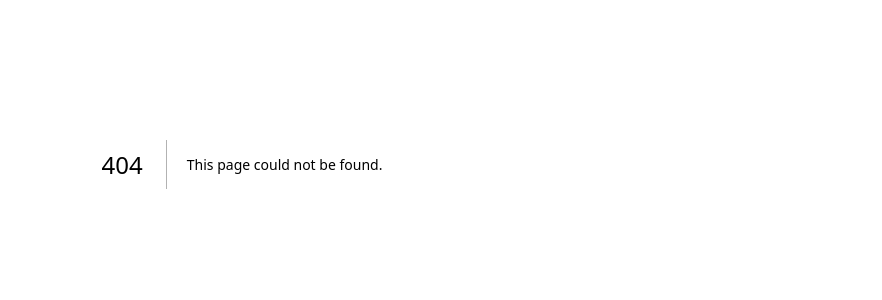
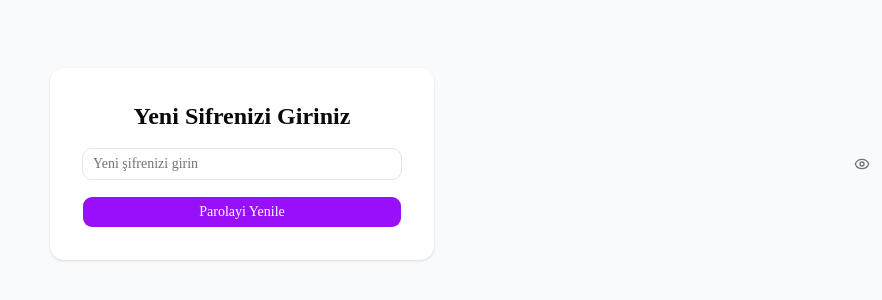
Before and after one commit to zeynepoykuerdem/dershane_ai, a Next.js app: page /auth/reset-password in a window 1280 px wide. Before the commit this address had no page. Shown: the part 236-536 px from the top of the page, without its empty margins (398-1280 px from the left). Built offline with nearby package versions, Linux system fonts and the light colour scheme; no server answers.

Commit message:
feat: forgot password

```diff
--- /dev/null
+++ b/src/app/auth/forgot-password/page.tsx
@@ -0,0 +1,64 @@
+/**
+ *  email gir-> supabase e link göndericek
+ * react component lazim-> next.js bunu render edemez
+ * Form ve input yok
+ */
+"use client";
+import { useState } from "react";
+import { MailCheck } from "lucide-react";
+import { Input } from "@/components/ui/input";
+import { supabase } from "@/lib/supabase/client";
+import { Button } from "@/components/ui/button";
+export default function ForgotPassword() {
+  const [email, setEmail] = useState("");
+  const [error, setError] = useState<string | null>(null);
+  const [success,setSuccess]=useState(false);
+
+  async function handleForgotPassword(e: React.FormEvent<HTMLFormElement>) {
+    e.preventDefault();
+    const { error } = await supabase.auth.resetPasswordForEmail(email, {
+      redirectTo: "https://studieeai.vercel.app/auth/reset-password",
+    });
+    if (error) {
+      setError(error.message);
+      return;
+    }
+    setSuccess(true)
+  }
+
+  return (
+    <main className="min-h-screen flex items-center justify-center bg-gray-50">
+      <div className="bg-white p-8 rounded-xl shadow w-full max-w-sm text-center flex flex-col gap-4">
+        <MailCheck className="mx-auto text-purple-600" size={48} />
+        <h1 className="text-2xl font-bold">
+          Email'inizi Sifreyi Sifirlayabilmek icin Giriniz
+        </h1>
+        <form onSubmit={handleForgotPassword} className="flex flex-col gap-4">
+          <Input
+            type="email"
+            placeholder="Email"
+            value={email}
+            onChange={(e) => setEmail(e.target.value)}
+            className="border rounded-lg px-4 py-2 outline-none focus:ring-2 focus:ring-purple-400"
+          />
+          {error && (
+            <div
+              className="bg-red-100 border border-red-400 text-red-700 px-4 py-3 rounded relative"
+              role="alert"
+            >
+              <span className="block sm:inline">{error}</span>
+            </div>
+          )}
+          {success && <p className="text-green-600">Email gönderildi, kutunuzu kontrol edin!</p>}
+
+          <Button
+            type="submit"
+            className="bg-purple-600 text-white rounded-lg py-2 font-medium hover:bg-purple-700"
+          >
+            Parolayi Yenile
+          </Button>
+        </form>
+      </div>
+    </main>
+  );
+}
--- a/src/app/auth/login/page.tsx
+++ b/src/app/auth/login/page.tsx
@@ -69,6 +69,13 @@ export default function Login() {
           >
             Login
           </Button>
+          <a
+          href="/auth/forgot-password"
+          className="text-sm text-purple-600 hover:underline text-center"
+          >
+            Şifremi unuttum
+
+          </a>
         </form>
       </div>
     </main>
--- /dev/null
+++ b/src/app/auth/reset-password/page.tsx
@@ -0,0 +1,72 @@
+/**
+ *
+ * kullanici linke tikladi-> yeni sifre girmek icin olusan sayfa
+ *
+ */
+"use client";
+import { useState } from "react";
+import { Input } from "@/components/ui/input";
+import { supabase } from "@/lib/supabase/client";
+import { Button } from "@/components/ui/button";
+import { Eye, EyeOff } from "lucide-react";
+
+export default function ResetPassword() {
+  const [error, setError] = useState<string | null>(null);
+  const [success, setSuccess] = useState(false);
+  const [newPassword, setNewPassword] = useState("");
+  const [showNewPassword, setShowNewPassword] = useState(false);
+
+  async function handleResetPassword(e: React.FormEvent<HTMLFormElement>) {
+    e.preventDefault();
+    const { error } = await supabase.auth.updateUser({ password: newPassword });
+    if (error) {
+      setError(error.message);
+      return;
+    }
+    setSuccess(true);
+  }
+
+  return (
+    <main className="min-h-screen flex items-center justify-center bg-gray-50">
+      <div className="bg-white p-8 rounded-xl shadow w-full max-w-sm text-center flex flex-col gap-4">
+        <h1 className="text-2xl font-bold">Yeni Sifrenizi Giriniz</h1>
+        <form onSubmit={handleResetPassword} className="flex flex-col gap-4">
+          <Input
+            id="next"
+            type={showNewPassword ? "text" : "password"}
+            value={newPassword}
+            onChange={(e) => setNewPassword(e.target.value)}
+            placeholder="Yeni şifrenizi girin"
+            className="pr-10"
+          />
+          <button
+            type="button"
+            id="newP"
+            onClick={() => setShowNewPassword((prev) => !prev)}
+            className="absolute right-3 top-1/2 -translate-y-1/2 text-muted-foreground hover:text-foreground"
+          >
+            {showNewPassword ? <EyeOff size={16} /> : <Eye size={16} />}
+          </button>
+          {error && (
+            <div
+              className="bg-red-100 border border-red-400 text-red-700 px-4 py-3 rounded relative"
+              role="alert"
+            >
+              <span className="block sm:inline">{error}</span>
+            </div>
+          )}
+          {success && (
+            <p className="text-green-600">Sifreniz Basariyla degistirildi!</p>
+          )}
+
+          <Button
+            type="submit"
+            className="bg-purple-600 text-white rounded-lg py-2 font-medium hover:bg-purple-700"
+          >
+            Parolayi Yenile
+          </Button>
+        </form>
+      </div>
+    </main>
+  );
+}
--- a/src/components/account/password-card.tsx
+++ b/src/components/account/password-card.tsx
@@ -118,7 +118,7 @@ export default function PasswordCard() {
               <div className="relative">
                 <Input
                   id="next"
-                  type={showNewPassword ? "password" : "text"}
+                  type={showNewPassword ? "text" : "password"}
                   value={PasswordData.newPassword}
                   onChange={(e) =>
                     setPasswordData({
@@ -144,7 +144,7 @@ export default function PasswordCard() {
               <div className="relative">
                 <Input
                   id="confirm"
-                  type={showConfirmPassword ? "password" : "text"}
+                  type={showConfirmPassword ? "text" : "password"}
                   value={PasswordData.confirmPassword}
                   onChange={(e) =>
                     setPasswordData({
```
